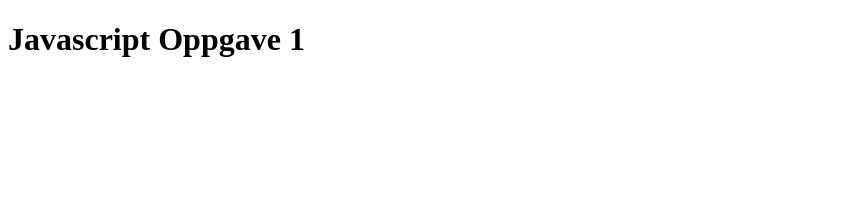
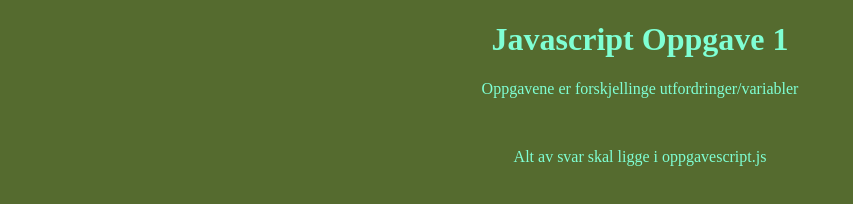
Before and after one commit to And-r-b/Fullstack-Javascript-Oppgave-1, a plain HTML site: page index.html in a window 1280 px wide. Shown: the whole page, without its empty margins (0-853 px from the left). Drawn offline with Linux system fonts and the light colour scheme.

Commit message:
Added a small style sheet to style up the html

```diff
--- a/index.html
+++ b/index.html
@@ -7,9 +7,15 @@
     <!-- Dette er ein annen måte å legge til Javascript filen med at den skal lese heile fila med "defer",
         Uten så vil den ikke fungere for da leser den bare oppover-->
     <!-- <script src="oppgavescript.js" defer></script> -->
+     <link rel="stylesheet" href="style.css">
 </head>
 <body>
+    <div>
     <h1>Javascript Oppgave 1</h1>
+        <p>Oppgavene er forskjellinge utfordringer/variabler</p>
+    <br>
+        <p>Alt av svar skal ligge i oppgavescript.js</p>
+    </div>
 
     <script src="oppgavescript.js"></script>
 </body>
--- /dev/null
+++ b/style.css
@@ -0,0 +1,5 @@
+body, html {
+    background-color: darkolivegreen;
+    color:aquamarine ;
+    text-align: center;
+}
```
